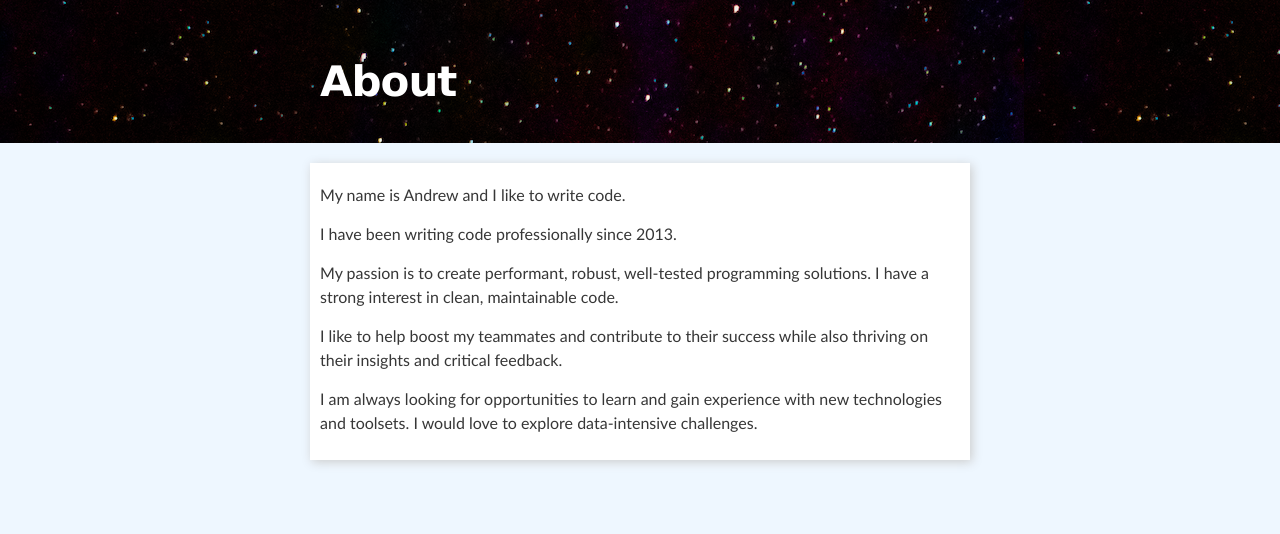
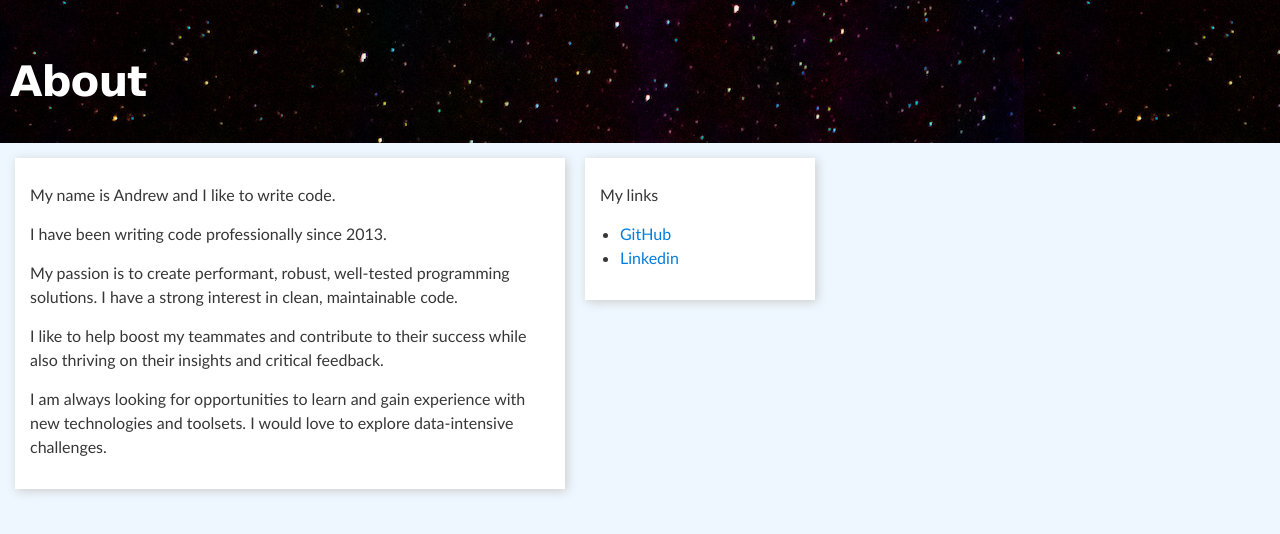
Before and after one commit to Onjrew/Onjrew.github.io, a Jekyll site: the page built from index.md, in a window 1280 px wide. Shown: the top 534 px of the page. Built offline with Jekyll 4.4.1, drawn with Linux system fonts in a browser that asks for light colours.

Commit message:
Testing out a right-side sidebar.

```diff
--- a/_layouts/default.html
+++ b/_layouts/default.html
@@ -23,11 +23,24 @@
 
     <!-- MAIN CONTENT -->
     <div id="main_content_wrap" class="outer">
-      <section id="main_content" class="inner">
+        <!-- <section id="main_content" class="inner content_block"> -->
 
-          {{ content }}
+        <div id="main_content" class="content_block">
+            {{ content }}
+        </div>
 
-      </section>
+        <div class="content_block sidebar">
+                <p>My links</p>
+                <p>
+                    <ul>
+                        <li><a href="https://github.com/Onjrew/">GitHub</a></li>
+                        <li><a href="https://www.linkedin.com/in/andrew-ferguson-3b924752/">Linkedin</a></li>
+                    </ul>
+                </p>
+        </div>
+
+            <!-- </section> -->
+
     </div>
 
   </body>
--- a/stylesheets/stylesheet.css
+++ b/stylesheets/stylesheet.css
@@ -260,12 +260,12 @@ Full-Width Styles
     width: 100%;
 }
 
-.inner {
-  position: relative;
-  max-width: 640px;
-  padding: 10px 10px 10px 10px;
-  margin: 0 auto;
-}
+/* .inner { */
+/*   position: relative; */
+/*   max-width: 800px; */
+/*   padding: 10px 10px 10px 10px; */
+/*   margin: 0 auto; */
+/* } */
 
 #header_wrap {
     background: url("../images/Starfield.png");
@@ -289,18 +289,28 @@ Full-Width Styles
 }
 
 #main_content_wrap {
+    padding: 15px;
+    max-width: 800px;
 }
 
 #main_content {
-    padding-top: 10 10 10 10;
-    background: #fff;
-    margin-top: 20px;
-    margin-bottom: 20px;
+    width: 520px;
+    float: left;
+}
+
+.content_block {
+    padding: 15px;
+    background: white;
     box-shadow: 2px 2px 10px #ccc;
 }
 
 #footer_wrap {
   background: #212121;
+}
+
+.sidebar {
+    width: 200px;
+    float: right;
 }
 
 
```
